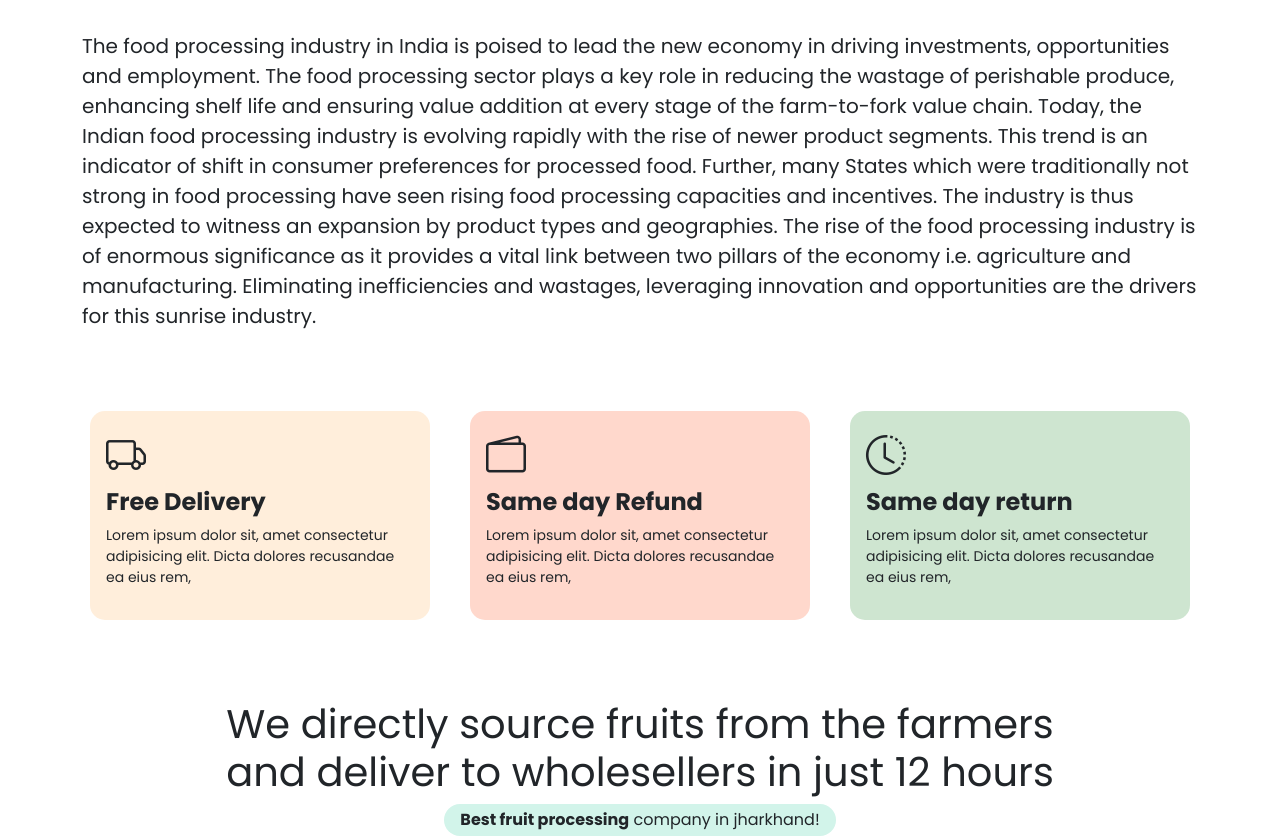
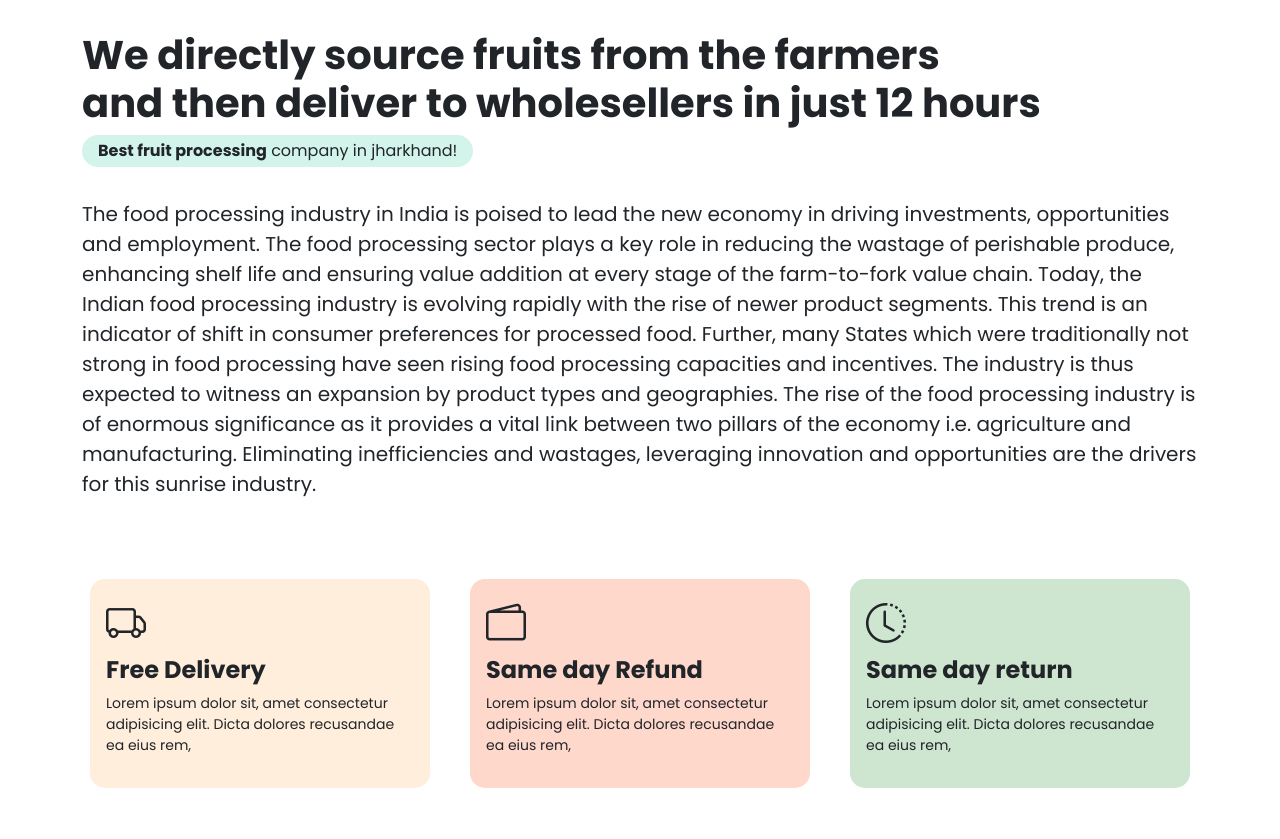
Before and after one commit to akshkgd/saf, a plain HTML site: page index.html in a window 1280 px wide. Shown: the part 640-1479 px from the top of the page. Drawn offline with nearby package versions, Linux system fonts and the light colour scheme; a web font is replaced by a local one.

Commit message:
first commit

```diff
--- a/css/style.css
+++ b/css/style.css
@@ -53,6 +53,9 @@ section{
 .fw-700{
     font-weight: 700 !important;
 }
+.fw-600{
+    font-weight: 600 !important;
+}
 .feedback img{
     border-radius: 15px;
 }
--- a/index.html
+++ b/index.html
@@ -725,7 +725,12 @@
                             <a href="" class="btn btn-outline-light">Explore Now</a>
                         </div>
                     </div>
-                    <p class="fs-5 text-left mt-5">The food processing industry in India is poised to lead the new economy in driving investments, opportunities and employment. The food processing sector plays a key role in reducing the wastage of perishable produce, enhancing shelf life and ensuring value addition at every stage of the farm-to-fork value chain.
+                    <h1 class="mt-5 fw-600">We directly source fruits from the farmers <br>and then deliver to wholesellers in just 12 hours</h1>
+                    <a class="d-block d-sm-inline-block py-1 px-3 mb-4 text-dark text-decoration-none rounded-3 hero-notice"
+                        href="https://blog.getbootstrap.com/2021/02/22/bootstrap-icons-1-4-0/">
+                        <strong>Best fruit processing</strong> company in jharkhand!
+                    </a>
+                    <p class="fs-5 text-left mt-2 ">The food processing industry in India is poised to lead the new economy in driving investments, opportunities and employment. The food processing sector plays a key role in reducing the wastage of perishable produce, enhancing shelf life and ensuring value addition at every stage of the farm-to-fork value chain.
 
                         Today, the Indian food processing industry is evolving rapidly with the rise of newer product segments. This trend is an indicator of shift in consumer preferences for processed food. Further, many States which were traditionally not strong in food processing have seen rising food processing capacities and incentives. The industry is thus expected to witness an expansion by product types and geographies.
 
@@ -771,11 +776,8 @@
 
 
                 <main class="text-center">
-                    <h1>We directly source fruits from the farmers <br>and deliver to wholesellers in just 12 hours</h1>
-                    <a class="d-block d-sm-inline-block py-1 px-3 mb-4 text-dark text-decoration-none rounded-3 hero-notice"
-                        href="https://blog.getbootstrap.com/2021/02/22/bootstrap-icons-1-4-0/">
-                        <strong>Best fruit processing</strong> company in jharkhand!
-                    </a>
+
+
                     <img src="img/photo-1585254589738-aff16702b974.jpeg" alt="" class="img-fluid sRounded">
 
 
```
